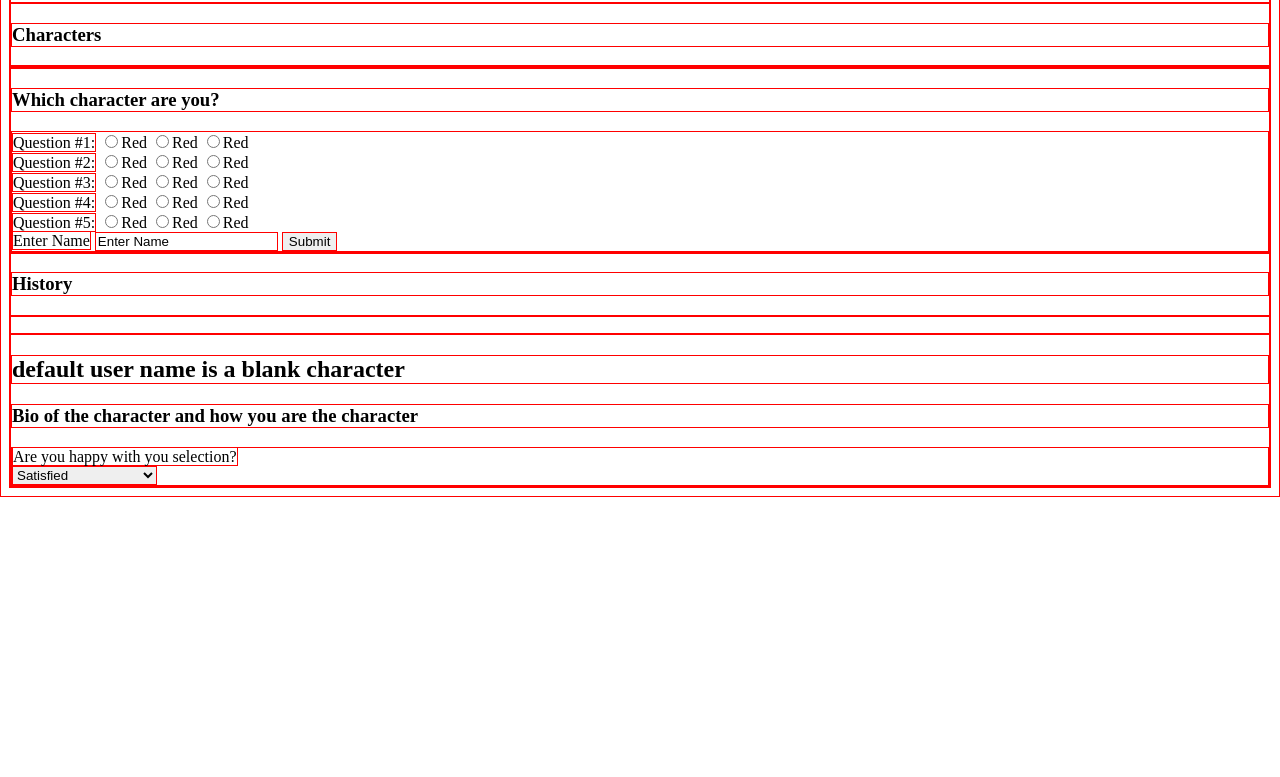
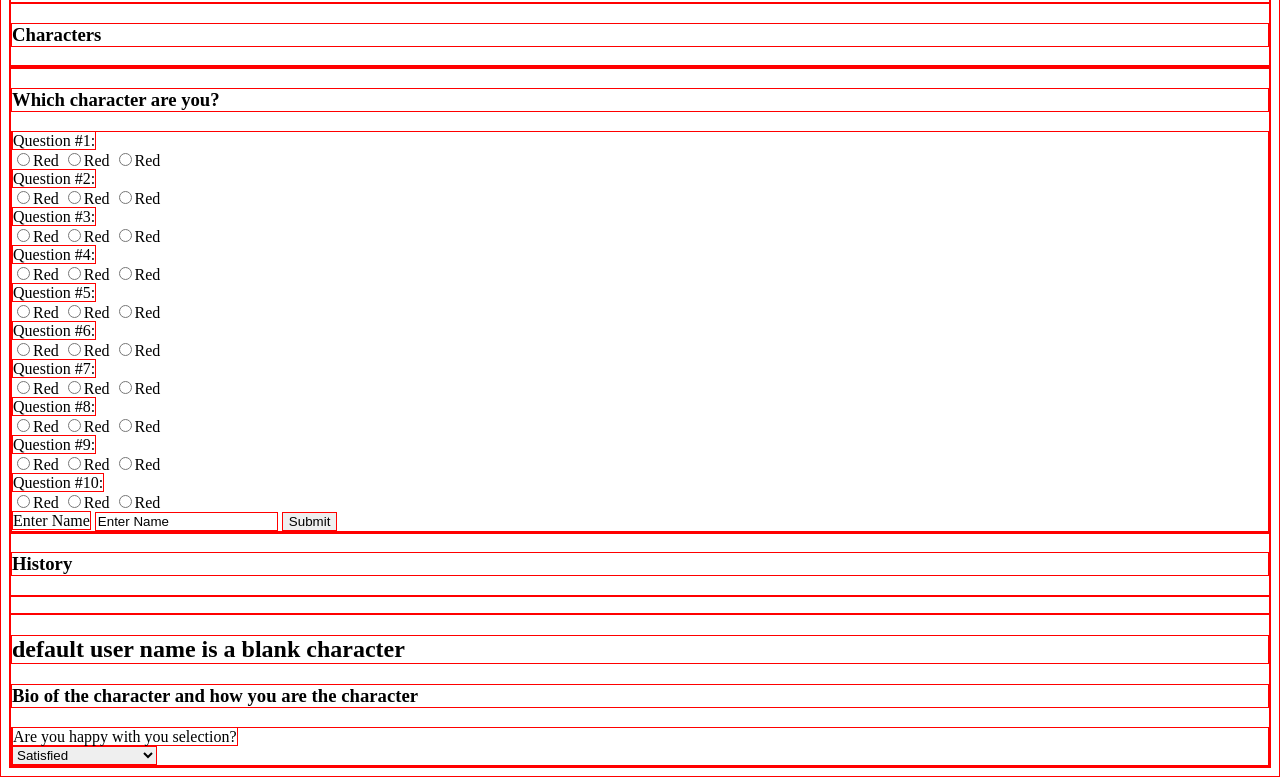
Before and after one commit to easy-thunder/rickAndMortyProject, a plain HTML site: page index.html in a window 1280 px wide. Shown: the part 91-868 px from the top of the page. Before the commit the page ends 800 px from the top, so only its background shows below. Drawn offline with Linux system fonts and the light colour scheme; no server answers.

Commit message:
partial submit form complete

```diff
--- a/index.html
+++ b/index.html
@@ -22,26 +22,46 @@
     <div id="question-form">
         <h3>Which character are you?</h3>
         <form id="question-form">
-            <label>Question #1:</label>
-            <input type="radio" name="question1" value="1">Red
-            <input type="radio" name="question1" value="1">Red
-            <input type="radio" name="question1" value="1">Red <br>
-            <label>Question #2:</label>
-            <input type="radio" name="question2" value="1">Red
-            <input type="radio" name="question2" value="1">Red
-            <input type="radio" name="question2" value="1">Red <br>
-            <label>Question #3:</label>
-            <input type="radio" name="question3" value="1">Red
-            <input type="radio" name="question3" value="1">Red
-            <input type="radio" name="question3" value="1">Red <br>
-            <label>Question #4:</label>
-            <input type="radio" name="question4" value="1">Red
-            <input type="radio" name="question4" value="1">Red
-            <input type="radio" name="question4" value="1">Red <br>
-            <label>Question #5:</label>
-            <input type="radio" name="question5" value="1">Red
-            <input type="radio" name="question5" value="1">Red
-            <input type="radio" name="question5" value="1">Red <br>
+            <label>Question #1:</label><br>
+                <input type="radio" name="question1" value="2">Red
+                <input type="radio" name="question1" value="1">Red
+                <input type="radio" name="question1" value="0">Red <br>
+            <label>Question #2:</label><br>
+                <input type="radio" name="question2" value="2">Red
+                <input type="radio" name="question2" value="1">Red
+                <input type="radio" name="question2" value="0">Red <br>
+            <label>Question #3:</label><br>
+                <input type="radio" name="question3" value="2">Red
+                <input type="radio" name="question3" value="1">Red
+                <input type="radio" name="question3" value="0">Red <br>
+            <label>Question #4:</label><br>
+                <input type="radio" name="question4" value="2">Red
+                <input type="radio" name="question4" value="1">Red
+                <input type="radio" name="question4" value="0">Red <br>
+            <label>Question #5:</label><br>
+                <input type="radio" name="question5" value="2">Red
+                <input type="radio" name="question5" value="1">Red
+                <input type="radio" name="question5" value="0">Red <br>
+            <label>Question #6:</label><br>
+                <input type="radio" name="question6" value="2">Red
+                <input type="radio" name="question6" value="1">Red
+                <input type="radio" name="question6" value="0">Red <br>
+            <label>Question #7:</label><br>
+                <input type="radio" name="question7" value="2">Red
+                <input type="radio" name="question7" value="1">Red
+                <input type="radio" name="question7" value="0">Red <br>
+            <label>Question #8:</label><br>
+                <input type="radio" name="question8" value="2">Red
+                <input type="radio" name="question8" value="1">Red
+                <input type="radio" name="question8" value="0">Red <br>
+            <label>Question #9:</label><br>
+                <input type="radio" name="question9" value="2">Red
+                <input type="radio" name="question9" value="1">Red
+                <input type="radio" name="question9" value="0">Red <br>
+            <label>Question #10:</label><br>
+                <input type="radio" name="question10" value="2">Red
+                <input type="radio" name="question10" value="1">Red
+                <input type="radio" name="question10" value="0">Red <br>
             <label type="text"  name="name">Enter Name</label>
             <input type="text" name="name" value="Enter Name">
             <button id="submit_button" type="submit">Submit</button>
--- a/script.js
+++ b/script.js
@@ -1,9 +1,9 @@
 //////////
-const renderImage = document.querySelector('#')
-const popUpGender = document.querySelector('#')
-const popUpName = document.querySelector('#')
-const popUpSpecies = document.querySelector('#')
-const popUpStatus = document.querySelector('#')
+// const renderImage = document.querySelector('#')
+// const popUpGender = document.querySelector('#')
+// const popUpName = document.querySelector('#')
+// const popUpSpecies = document.querySelector('#')
+// const popUpStatus = document.querySelector('#')
 
 
 
@@ -31,3 +31,54 @@ function characterPopUp(character){
     popUpSpecies = character.species
     popUpGender = character.gender
 }
+
+
+
+
+
+
+
+
+
+
+///////////////////////////////////////////
+/// which character are you submit form ///
+///////////////////////////////////////////
+const questionForm =  document.querySelector('#question-form');
+questionForm.addEventListener('submit', (e) => {
+    e.preventDefault();
+
+    let q1 = parseInt(e.target.question1.value);
+    let q2 = parseInt(e.target.question2.value);
+    let q3 = parseInt(e.target.question3.value);
+    let q4 = parseInt(e.target.question4.value);
+    let q5 = parseInt(e.target.question5.value);
+    let q6 = parseInt(e.target.question6.value);
+    let q7 = parseInt(e.target.question7.value);
+    let q8 = parseInt(e.target.question8.value);
+    let q9 = parseInt(e.target.question9.value);
+    let q10 = parseInt(e.target.question10.value);
+    let scoreArray = [q1, q2, q3, q4, q5, q6, q7, q8, q9, q10]
+    const initialValue = 0;
+    let scoreTotal = scoreArray.reduce(
+        (accumulator, currentValue) => accumulator + currentValue,
+        initialValue);
+    console.log(scoreTotal)
+    if(scoreTotal === 20){
+        console.log('IM RICK BITCH!')
+        //callback function
+    }else if (scoreTotal >= 16 && scoreTotal < 20){
+        console.log('I am Summer and dont talk to me!')
+        //callback function
+    }else if (scoreTotal < 16 && scoreTotal >= 12){
+        console.log("I- I guess I am M-Morty")
+        //callback function
+    }else if(scoreTotal < 12 && scoreTotal >= 8){
+        console.log('Hi I am mom or I mean Beth!')
+        //callback function
+    } else if(scoreTotal < 8){
+        console.log('oh man, I a Jerry...')
+        //callback function
+    }
+
+})
```
